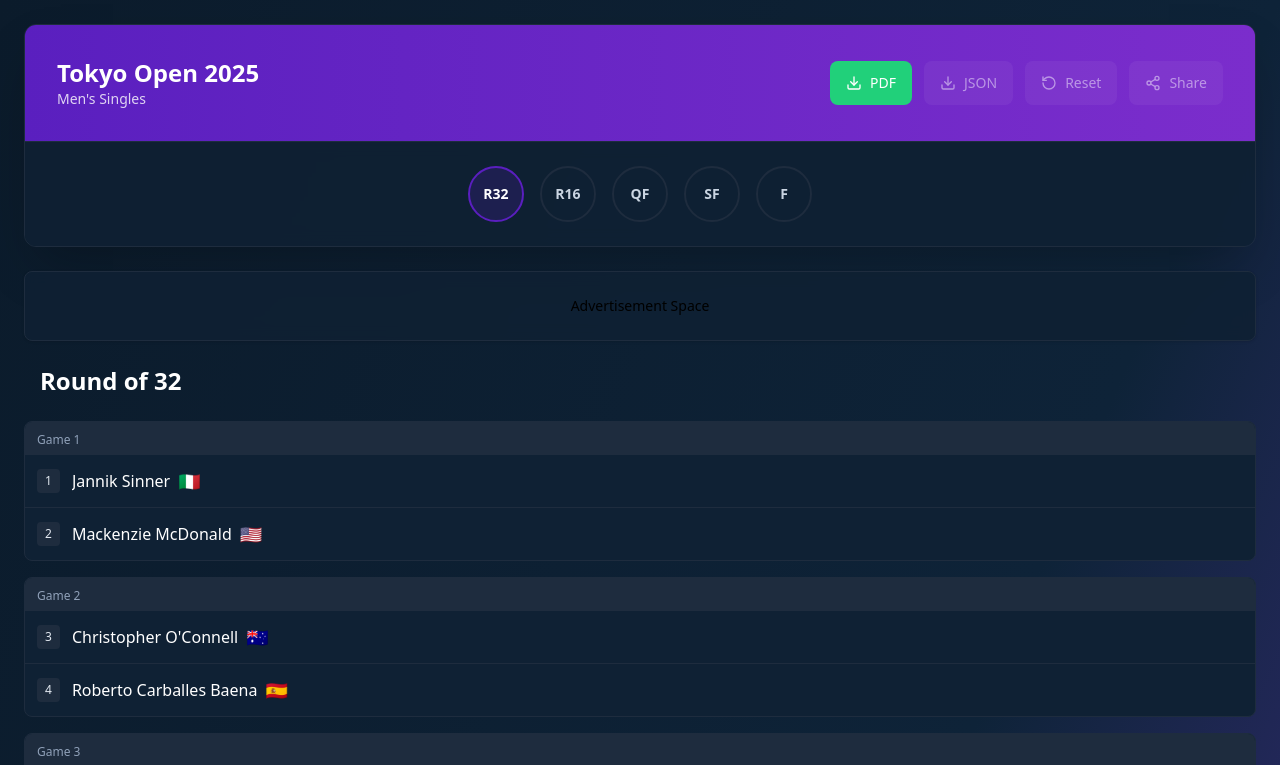
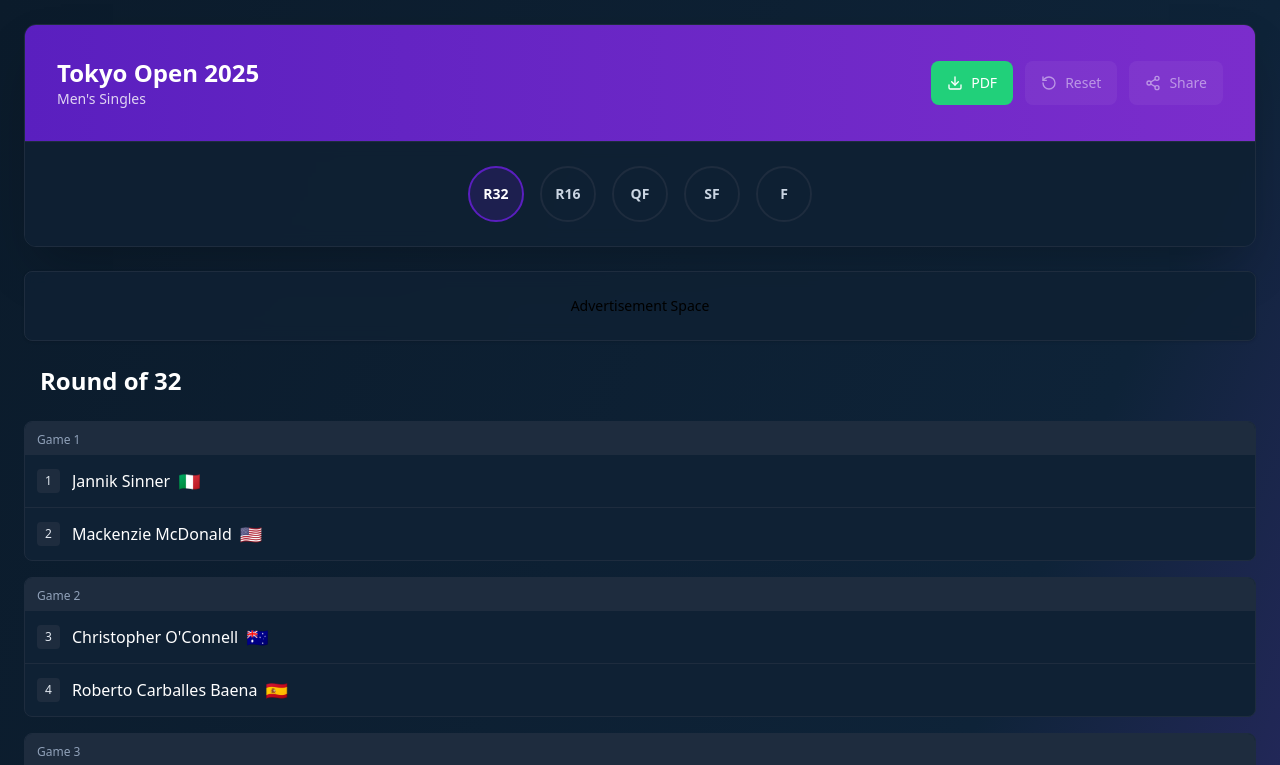
Before and after one commit to Martmec/Bracket, a React (Vite) app: page / in a window 1280 px wide. Shown: the top 765 px of the page. Built offline with nearby package versions, Linux system fonts and the light colour scheme.

Commit message:
Remove JSON export functionality: Remove exportPredictions function and JSON button

```diff
--- a/src/components/TennisTournamentSimulator.tsx
+++ b/src/components/TennisTournamentSimulator.tsx
@@ -293,21 +293,6 @@ const TennisTournamentSimulator: React.FC = () => {
     }
   }
 
-  const exportPredictions = () => {
-    const data = {
-      predictions,
-      tournament: tournamentConfig,
-      timestamp: new Date().toISOString(),
-      url: `yourtennisbracket.com/${tournamentConfig.slug}`
-    }
-    const blob = new Blob([JSON.stringify(data, null, 2)], { type: 'application/json' })
-    const url = URL.createObjectURL(blob)
-    const a = document.createElement('a')
-    a.href = url
-    a.download = `${tournamentConfig.slug}-predictions.json`
-    a.click()
-    URL.revokeObjectURL(url)
-  }
 
   const shareResults = async () => {
     // Create a beautiful summary
@@ -519,9 +504,6 @@ const TennisTournamentSimulator: React.FC = () => {
                 <button onClick={exportToPDF} className="flex items-center gap-2 bg-brand-green text-white px-4 py-3 rounded-lg hover:bg-brand-green/80 transition-colors text-sm">
                   <Download className="w-4 h-4" /> PDF
                 </button>
-                <button onClick={exportPredictions} disabled={getTotalPredictions() === 0} className="flex items-center gap-2 bg-white/10 text-white px-4 py-3 rounded-lg hover:bg-white/20 transition-colors text-sm disabled:opacity-50 disabled:cursor-not-allowed">
-                  <Download className="w-4 h-4" /> JSON
-                </button>
                 <button onClick={clearAllPredictions} disabled={getTotalPredictions() === 0} className="flex items-center gap-2 bg-white/10 text-white px-4 py-3 rounded-lg hover:bg-white/20 transition-colors text-sm disabled:opacity-50 disabled:cursor-not-allowed">
                   <RotateCcw className="w-4 h-4" /> Reset
                 </button>
```
